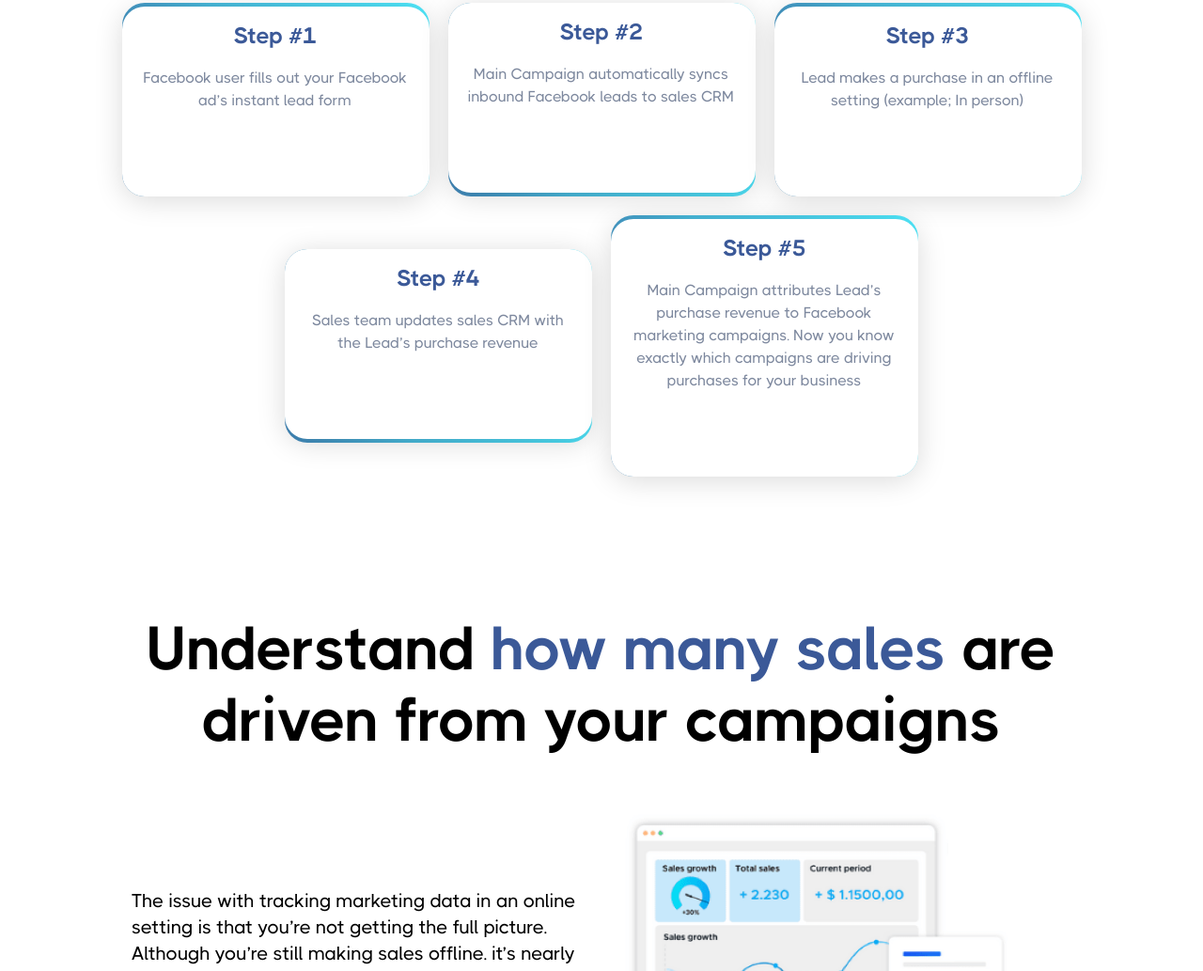
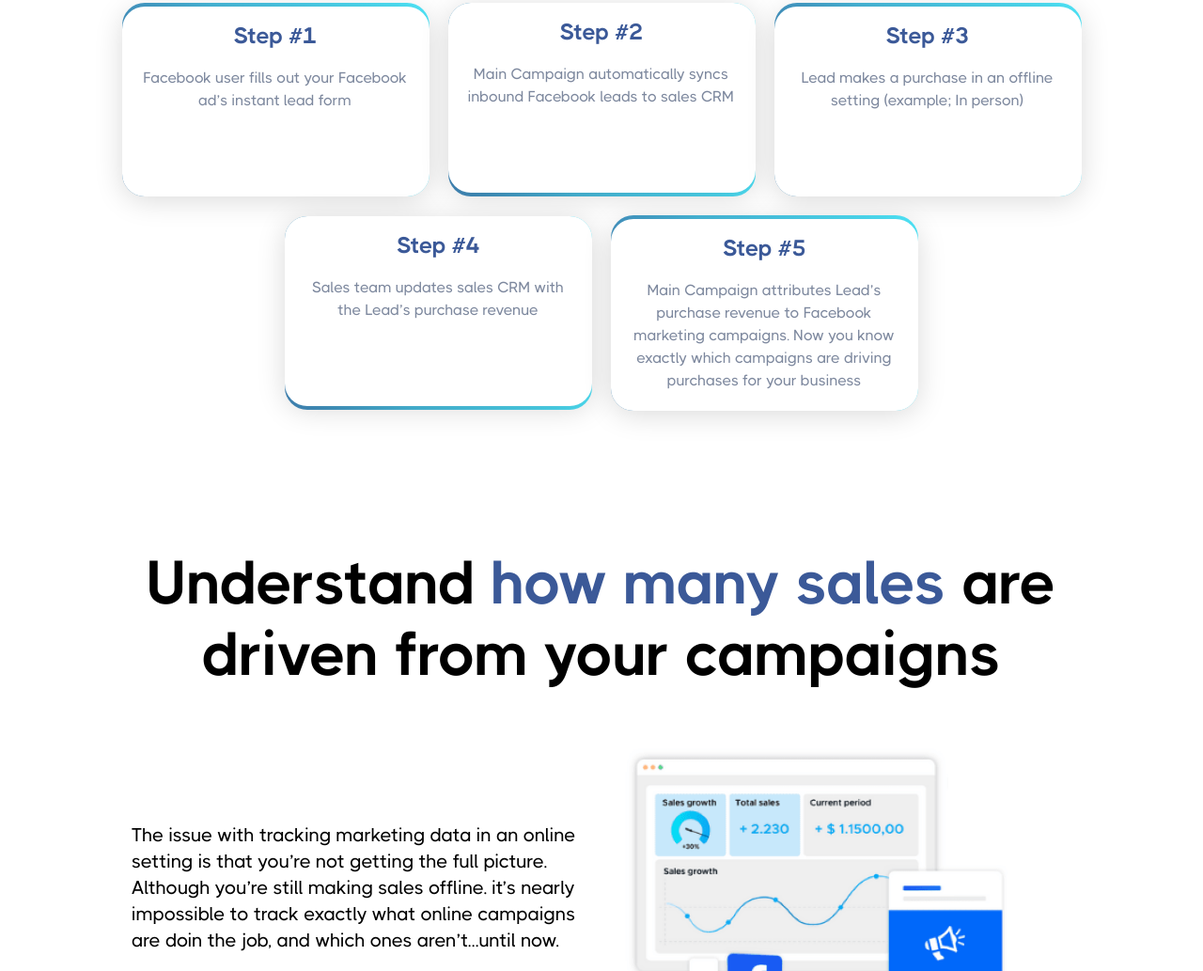
Before and after one commit to AmitSheoran-557/Maincampaign, a plain HTML site: page index.html in a window 1280 px wide. Shown: the part 3349-4382 px from the top of the page at 94% size. Drawn offline with nearby package versions, Linux system fonts and the light colour scheme; files whose address does not match are found by name.

Commit message:
card padding

```diff
--- a/index.html
+++ b/index.html
@@ -326,7 +326,7 @@
                         </div>
                     </div>
                     <div class="box-1 pt-1 rounded-3xl">
-                        <div class="card lg:min-w-[327px] text-center bg-white rounded-3xl px-5 pt-4 lg:pb-[90px] md:pb-14 sm:pb-12 pb-10 shadow-default">
+                        <div class="card lg:min-w-[327px] text-center bg-white rounded-3xl px-5 pt-4 lg:pb-[20px] md:pb-14 sm:pb-12 pb-10 shadow-default">
                             <p class="font-bold sm:text-2xl text-lg text-blue pb-4
                      leading-[115%]">Step #5</p>
                             <p class="text-[#7D889E] text-base font-medium leading-[150%] max-w-[286px]">Main Campaign
```
